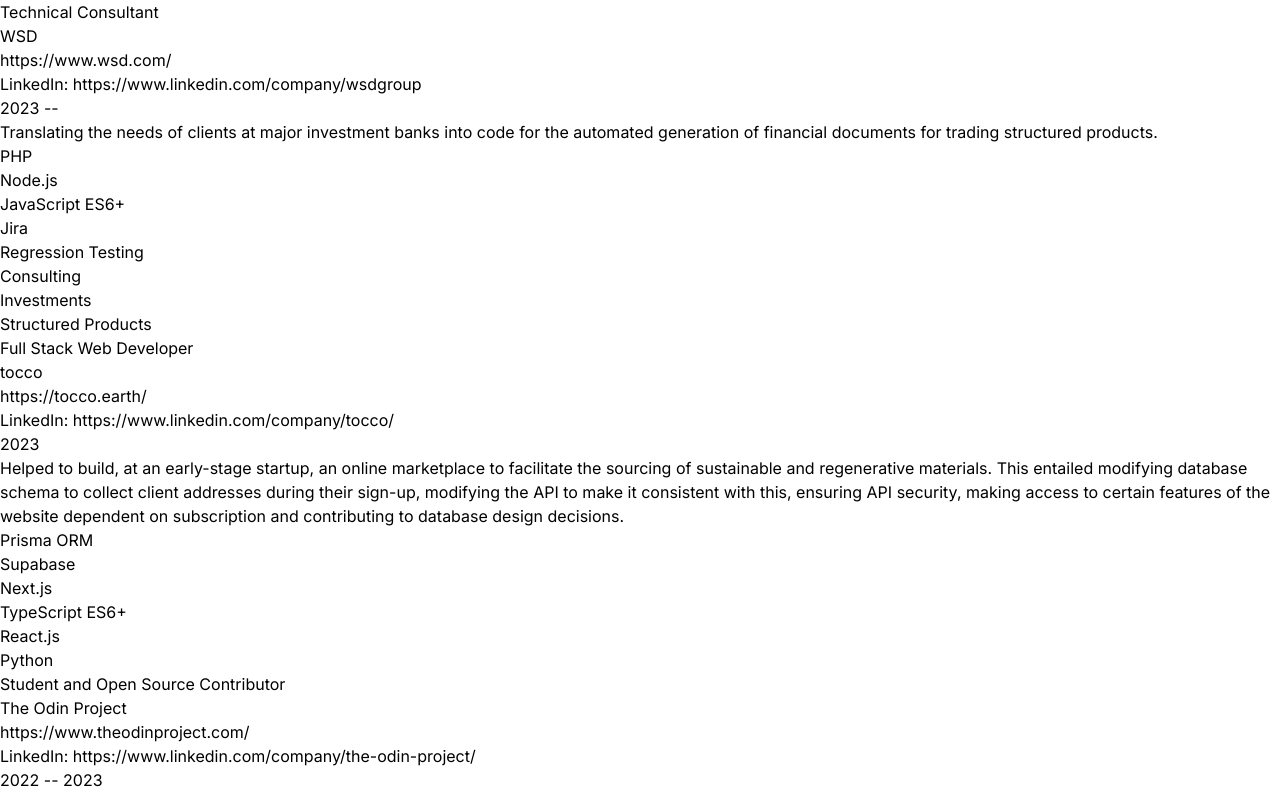
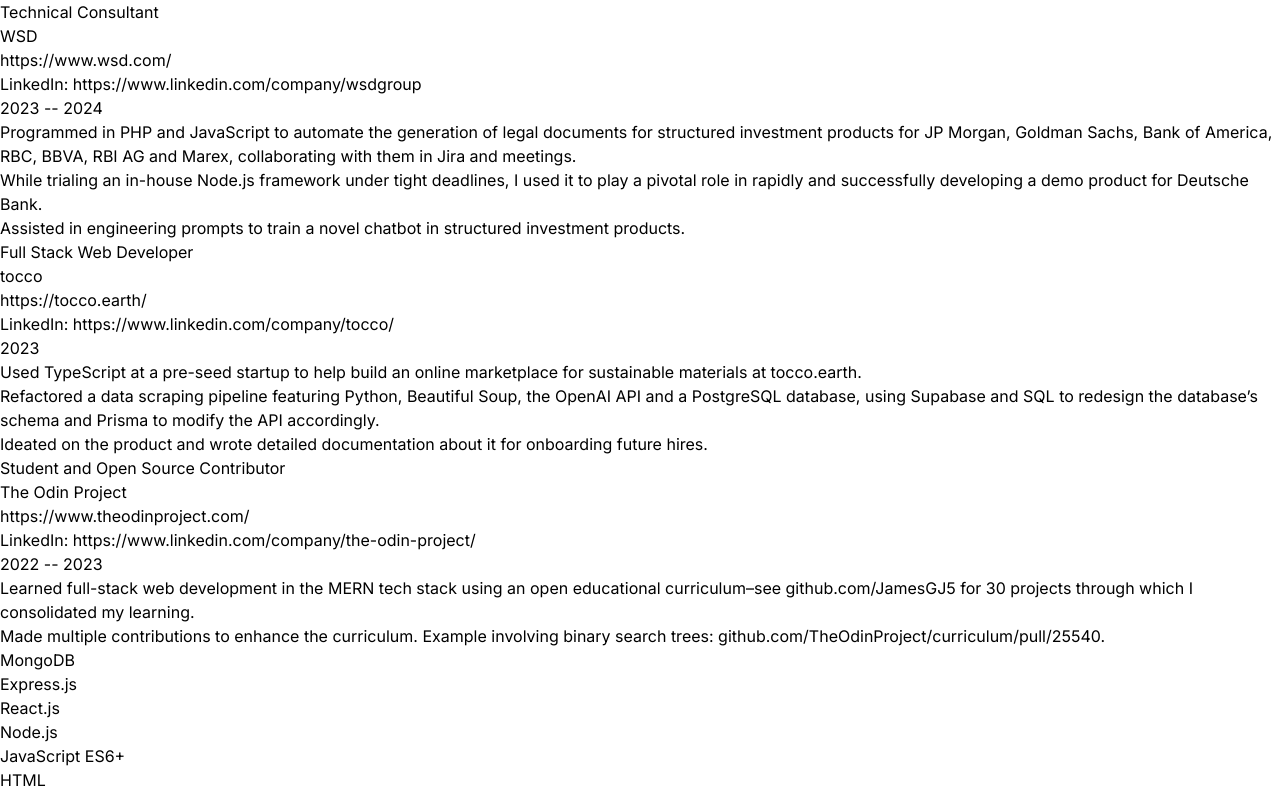
Before and after one commit to wulandari-tech/portfolio-site, a Next.js app: page / in a window 1280 px wide. Shown: the part 368-1160 px from the top of the page. Built offline with nearby package versions, Linux system fonts and the light colour scheme.

Commit message:
Update past experiences

```diff
--- a/components/Experience.tsx
+++ b/components/Experience.tsx
@@ -1,7 +1,6 @@
 import Image from "next/image"
 import Skills from "@/components/Skills";
 import { ExperienceProps } from "@/types";
-import ComponentList from "@/components/ComponentList";
 
 export default function Experience({ experience }: ExperienceProps) {
     const { position, org, orgImageSrc, startYear, endYear, descriptions, skills, orgLinkedInUrl, orgHomePageUrl } = experience;
--- a/data/experiences.ts
+++ b/data/experiences.ts
@@ -4,9 +4,14 @@ export const notableExperiences: Experience[] = [
     {
         position: 'Technical Consultant',
         org: 'WSD',
-        startYear: 2023,
-        descriptions: ['Translating the needs of clients at major investment banks into code for the automated generation of financial documents for trading structured products.'],
-        skills: ['PHP', 'Node.js', 'JavaScript ES6+', 'Jira', 'Regression Testing', 'Consulting', 'Investments', 'Structured Products'],
+        startYear: 2023, // TODO: use months
+        endYear: 2024,
+        descriptions: [
+            'Programmed in PHP and JavaScript to automate the generation of legal documents for structured investment products for JP Morgan, Goldman Sachs, Bank of America, RBC, BBVA, RBI AG and Marex, collaborating with them in Jira and meetings.',
+            'While trialing an in-house Node.js framework under tight deadlines, I used it to play a pivotal role in rapidly and successfully developing a demo product for Deutsche Bank.',
+            'Assisted in engineering prompts to train a novel chatbot in structured investment products.'
+        ],
+        skills: [], // TODO: remove
         orgLinkedInUrl: 'https://www.linkedin.com/company/wsdgroup',
         orgHomePageUrl: 'https://www.wsd.com/',
     },
@@ -15,8 +20,12 @@ export const notableExperiences: Experience[] = [
         org: 'tocco',
         startYear: 2023,
         endYear: 2023,
-        descriptions: ['Helped to build, at an early-stage startup, an online marketplace to facilitate the sourcing of sustainable and regenerative materials. This entailed modifying database schema to collect client addresses during their sign-up, modifying the API to make it consistent with this, ensuring API security, making access to certain features of the website dependent on subscription and contributing to database design decisions.'],
-        skills: ['Prisma ORM', 'Supabase', 'Next.js', 'TypeScript ES6+', 'React.js', 'Python'],
+        descriptions: [
+            'Used TypeScript at a pre-seed startup to help build an online marketplace for sustainable materials at tocco.earth.',
+            'Refactored a data scraping pipeline featuring Python, Beautiful Soup, the OpenAI API and a PostgreSQL database, using Supabase and SQL to redesign the database’s schema and Prisma to modify the API accordingly.',
+            'Ideated on the product and wrote detailed documentation about it for onboarding future hires.'
+        ],
+        skills: [], // TODO: remove
         orgLinkedInUrl: 'https://www.linkedin.com/company/tocco/',
         orgHomePageUrl: 'https://tocco.earth/',
 
@@ -26,8 +35,11 @@ export const notableExperiences: Experience[] = [
         org: 'The Odin Project',
         startYear: 2022,
         endYear: 2023,
-        descriptions: ['Learned full-stack development through 30 technically self-guided projects. Improved lesson content and more in a popular, open source full-stack web development curriculum by making pull requests to its GitHub repo: github.com/TheOdinProject/curriculum'],
-        skills: ['MongoDB', 'Express.js', 'React.js', 'Node.js', 'JavaScript ES6+', 'HTML', 'CSS', 'Responsive Design', 'Accessibility', 'REST APIs', 'Jest', 'API Testing (SuperTest)', 'React Testing Library', 'Linux', 'Git', 'VS Code', 'Passport.js', 'PugJS', 'Babel.js', 'Webpack'],
+        descriptions: [
+            'Learned full-stack web development in the MERN tech stack using an open educational curriculum–see github.com/JamesGJ5 for 30 projects through which I consolidated my learning.',
+            'Made multiple contributions to enhance the curriculum. Example involving binary search trees: github.com/TheOdinProject/curriculum/pull/25540.'
+        ],
+        skills: ['MongoDB', 'Express.js', 'React.js', 'Node.js', 'JavaScript ES6+', 'HTML', 'CSS', 'Responsive Design', 'Accessibility', 'REST APIs', 'Jest', 'API Testing (SuperTest)', 'React Testing Library', 'Linux', 'Git', 'VS Code', 'Passport.js', 'PugJS', 'Babel.js', 'Webpack', 'Google Cloud Platform'],
         orgLinkedInUrl: 'https://www.linkedin.com/company/the-odin-project/',
         orgHomePageUrl: 'https://www.theodinproject.com/',
     },
@@ -39,7 +51,10 @@ export const educationalExperiences: Experience[] = [
         org: 'University of Oxford',
         startYear: 2017,
         endYear: 2022,
-        descriptions: ['Featured a year-long master\'s project in computer vision entailing training a CNN for multi-output regression upon microscopic images.'],
-        skills: ['PyTorch', 'Python', 'Linux', 'Git', 'Object-Oriented Programming'],
+        descriptions: [
+            'Built an ML pipeline with Git, Python, PyTorch, Linux, MPI, Matplotlib and an EfficientNet CNN for multi-output regression on microscopic images. Code: github.com/JamesGJ5/machine-learning-masters. Thesis: github.com/JamesGJ5/meng-thesis.',
+            'Awarded student sponsorship by EDF Energy and a 2-year academic scholarship.'
+        ],
+        skills: [], // TODO: remove
     },
 ];
```
